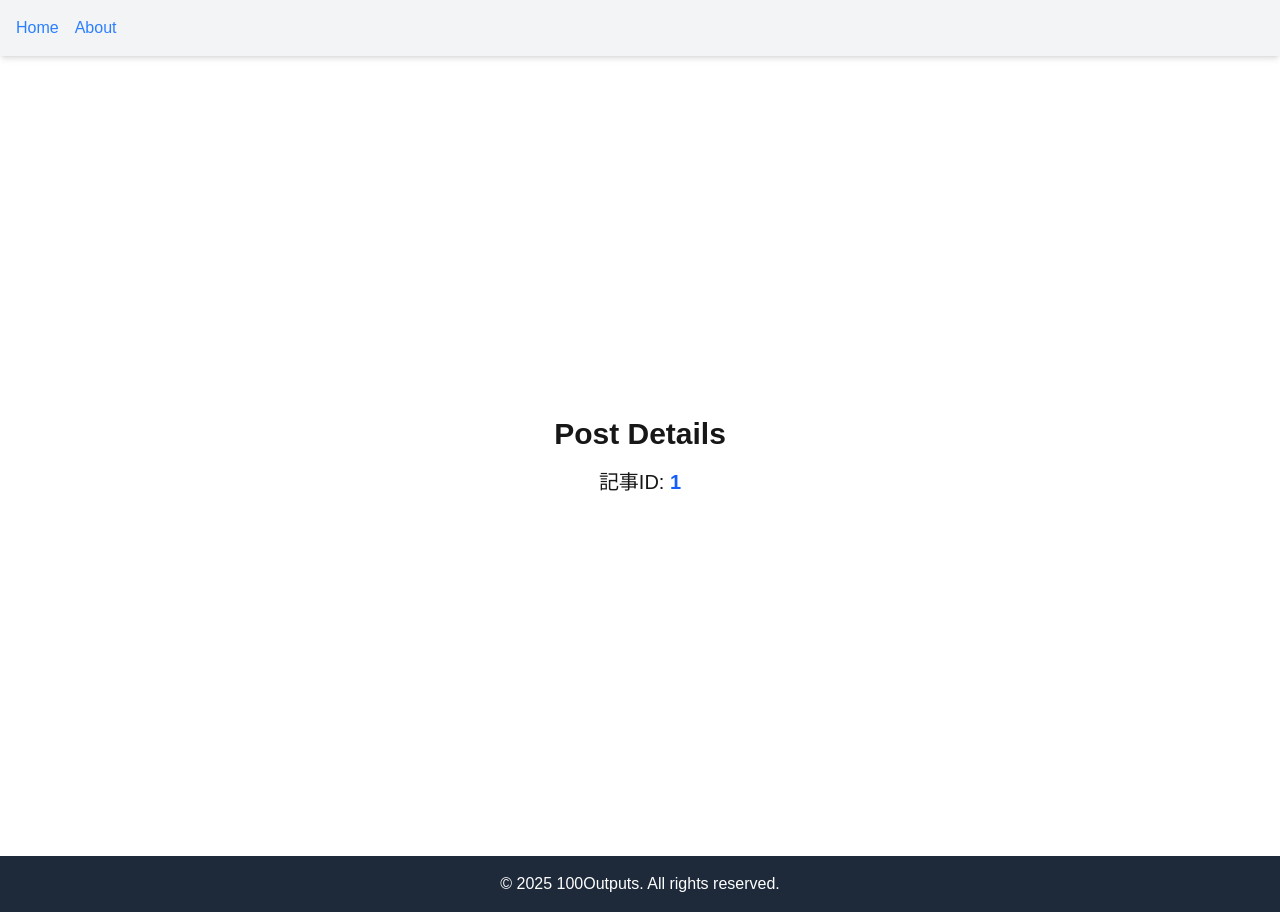
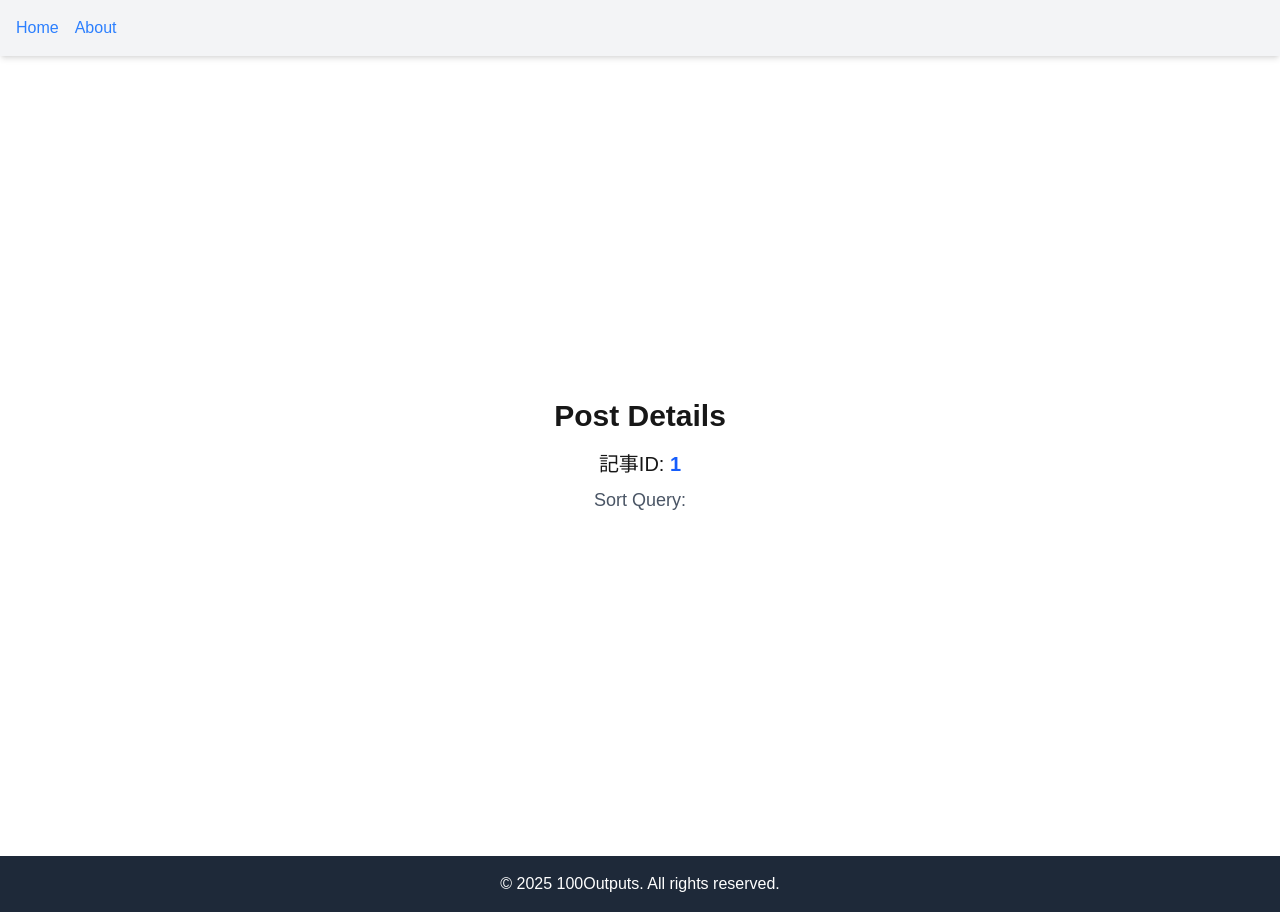
Before and after one commit to Akagamisora/next-100-outputs-app, a Next.js app: page /posts/1 in a window 1280 px wide. Built offline with nearby package versions, Linux system fonts and the light colour scheme.

Commit message:
041完了

```diff
--- a/src/app/posts/[id]/page.tsx
+++ b/src/app/posts/[id]/page.tsx
@@ -2,10 +2,12 @@ import React from "react";
 
 type Props = {
   params: Promise<{ id: string }>;
+  searchParams: Promise<{ [key: string]: string | string[] | undefined }>;
 };
 
-export default async function PostPage({ params }: Props) {
+export default async function PostPage({ params, searchParams }: Props) {
   const { id } = await params;
+  const { sort } = await searchParams;
   return (
     <main className="flex min-h-screen flex-col items-center justify-center">
       <h1 className="text-3xl font-bold">Post Details</h1>
@@ -13,6 +15,8 @@ export default async function PostPage({ params }: Props) {
       <p className="mt-4 text-xl">
         記事ID: <span className="text-blue-600 font-bold">{id}</span>
       </p>
+
+      <p className="mt-2 text-lg text-gray-600">Sort Query: {sort}</p>
     </main>
   );
 }
```
